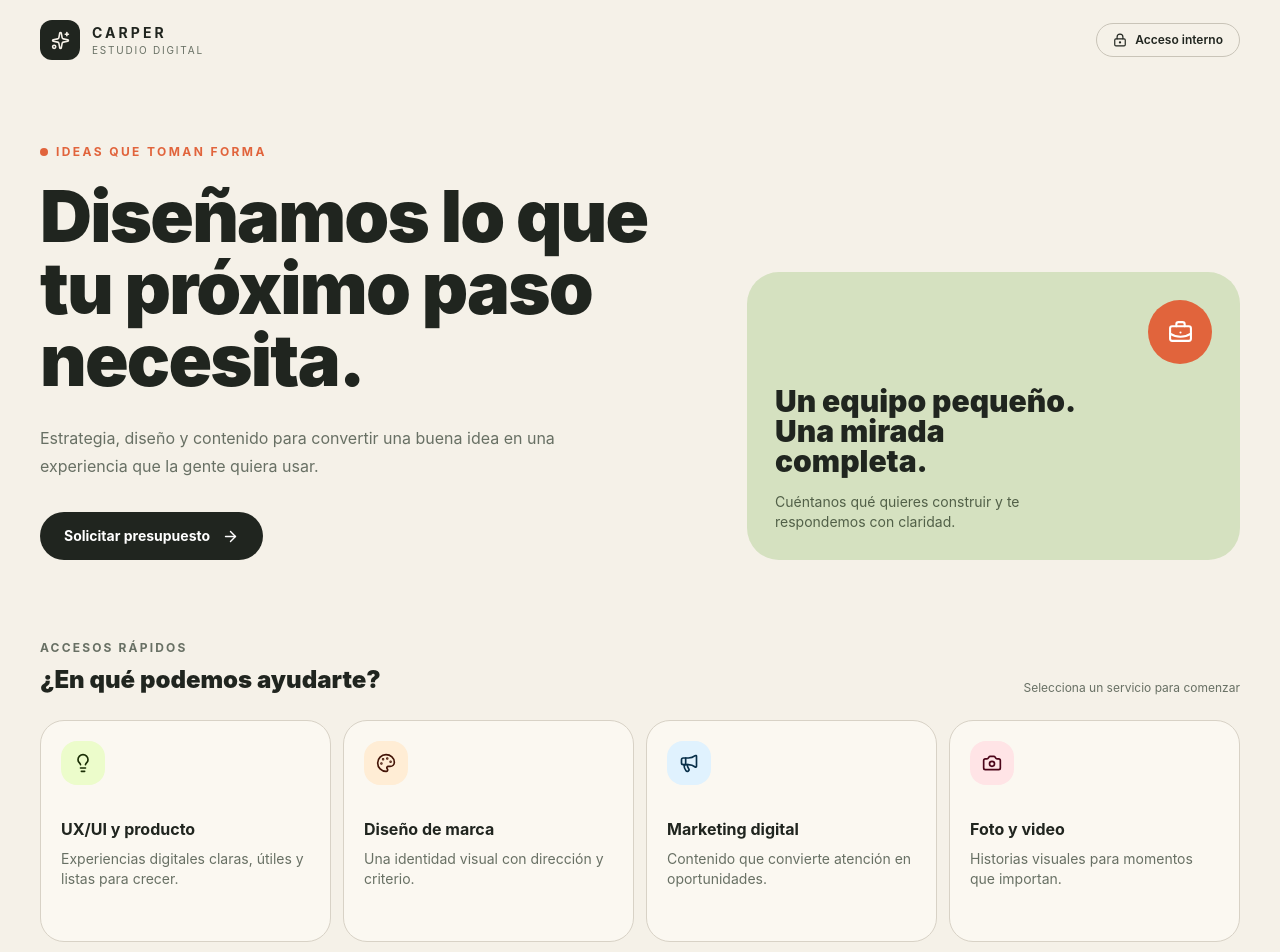
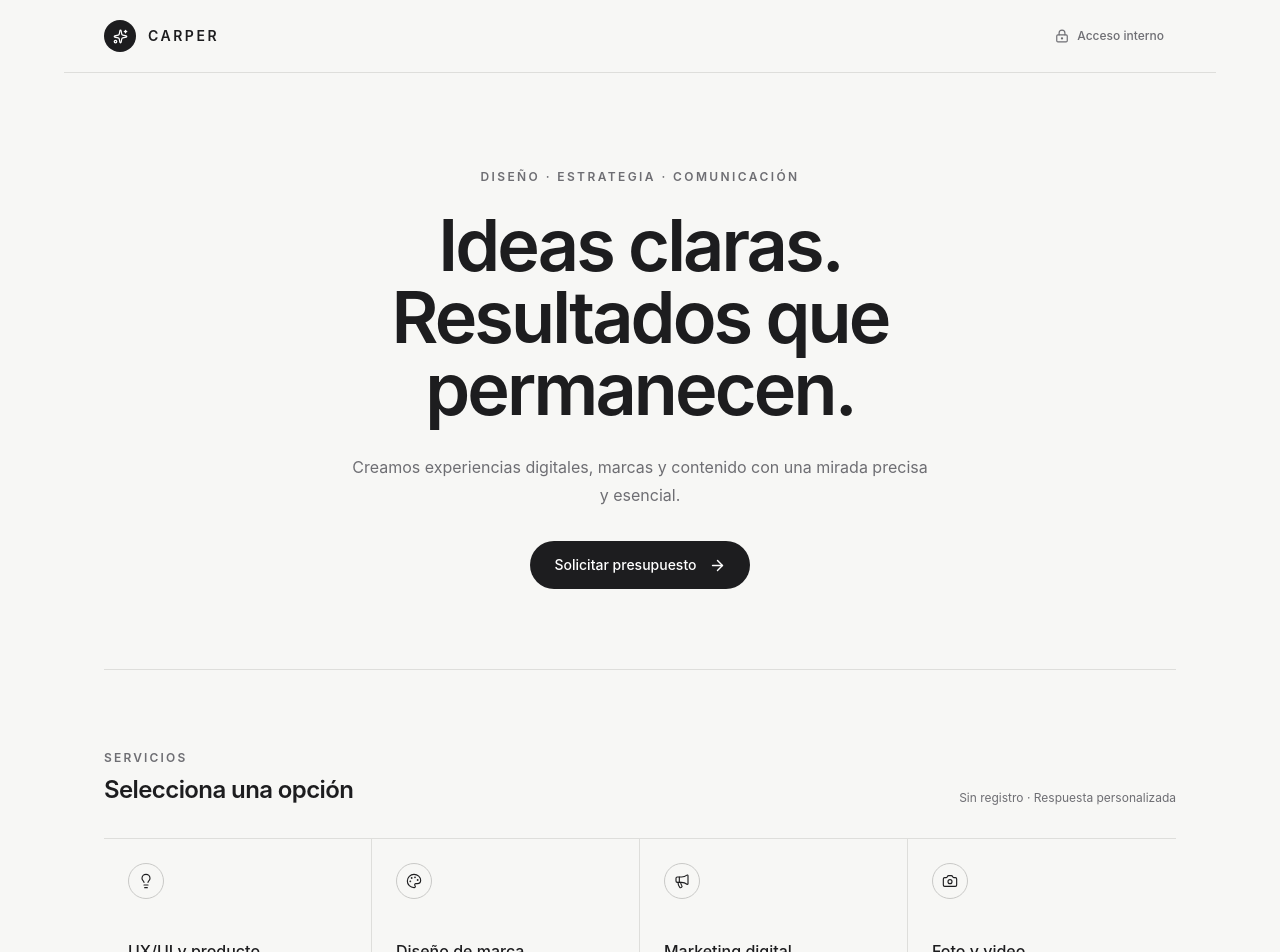
Before and after one commit to karelysperezr-cmd/App-Horas-Carper, a React (Vite) app: page / in a window 1280 px wide. Shown: the top 952 px of the page. Built offline with nearby package versions, Linux system fonts and the light colour scheme.

Commit message:
Refine public client request experience

```diff
--- a/src/App.tsx
+++ b/src/App.tsx
@@ -1,7 +1,6 @@
 import { useEffect, useState, type FormEvent } from 'react';
 import { Fichaje } from './components/Fichaje';
 import { GeneradorFactura } from './components/GeneradorFactura';
-import { FormularioSolicitudCliente } from './components/FormularioSolicitudCliente';
 import { SolicitudesCliente } from './components/SolicitudesCliente';
 import { VistaPublica } from './components/VistaPublica';
 import type { Cliente, RegistroJornada, Factura, SolicitudPresupuesto } from './types';
@@ -505,7 +504,6 @@ export function App() {
 
         {pestanaActiva === 'solicitudes' && (
           <div className="space-y-4 my-4">
-            <FormularioSolicitudCliente onEnviarSolicitud={handleAgregarSolicitud} />
             <SolicitudesCliente solicitudes={solicitudes} onActualizarEstado={handleActualizarSolicitud} />
 
             <div className="rounded-3xl border border-neutral-200 bg-white p-4 shadow-sm">
--- a/src/components/VistaPublica.tsx
+++ b/src/components/VistaPublica.tsx
@@ -1,5 +1,5 @@
-import { useState } from 'react';
-import { ArrowRight, BriefcaseBusiness, Camera, Check, Lightbulb, LockKeyhole, Megaphone, Palette, Sparkles } from 'lucide-react';
+import { useEffect, useState } from 'react';
+import { ArrowRight, Camera, Check, Lightbulb, LockKeyhole, Megaphone, Palette, Send, Sparkles } from 'lucide-react';
 import { FormularioSolicitudCliente } from './FormularioSolicitudCliente';
 import type { SolicitudPresupuesto } from '../types';
 
@@ -9,14 +9,24 @@ interface VistaPublicaProps {
 }
 
 const servicios = [
-  { id: 'dev-ux-ui', nombre: 'UX/UI y producto', descripcion: 'Experiencias digitales claras, útiles y listas para crecer.', icono: Lightbulb, color: 'bg-lime-100 text-lime-950' },
-  { id: 'asesoria-marca', nombre: 'Diseño de marca', descripcion: 'Una identidad visual con dirección y criterio.', icono: Palette, color: 'bg-orange-100 text-orange-950' },
-  { id: 'marketing-audiovisual', nombre: 'Marketing digital', descripcion: 'Contenido que convierte atención en oportunidades.', icono: Megaphone, color: 'bg-sky-100 text-sky-950' },
-  { id: 'fotografia-eventos', nombre: 'Foto y video', descripcion: 'Historias visuales para momentos que importan.', icono: Camera, color: 'bg-rose-100 text-rose-950' }
+  { id: 'dev-ux-ui', nombre: 'UX/UI y producto', descripcion: 'Experiencias digitales claras, útiles y fáciles de usar.', icono: Lightbulb },
+  { id: 'asesoria-marca', nombre: 'Diseño de marca', descripcion: 'Identidades visuales consistentes y reconocibles.', icono: Palette },
+  { id: 'marketing-audiovisual', nombre: 'Marketing digital', descripcion: 'Contenido pensado para comunicar y convertir.', icono: Megaphone },
+  { id: 'fotografia-eventos', nombre: 'Foto y video', descripcion: 'Registro visual preciso para tus momentos importantes.', icono: Camera }
 ] as const;
 
 export function VistaPublica({ onEnviarSolicitud, onAcceder }: VistaPublicaProps) {
   const [servicioSeleccionado, setServicioSeleccionado] = useState<SolicitudPresupuesto['tipoServicio'] | null>(null);
+  const [solicitudEnviada, setSolicitudEnviada] = useState(false);
+
+  useEffect(() => {
+    if (!solicitudEnviada) return;
+    const timeout = window.setTimeout(() => {
+      setSolicitudEnviada(false);
+      setServicioSeleccionado(null);
+    }, 4500);
+    return () => window.clearTimeout(timeout);
+  }, [solicitudEnviada]);
 
   const abrirSolicitud = (servicio?: SolicitudPresupuesto['tipoServicio']) => {
     setServicioSeleccionado(servicio ?? 'dev-ux-ui');
@@ -24,45 +34,46 @@ export function VistaPublica({ onEnviarSolicitud, onAcceder }: VistaPublicaProps
   };
 
   return (
-    <div className="min-h-screen overflow-hidden bg-[#f5f1e8] text-[#20251f]">
-      <header className="mx-auto flex max-w-7xl items-center justify-between px-5 py-5 lg:px-10">
+    <div className="min-h-screen bg-[#f7f7f5] text-[#1d1d1f]">
+      <header className="mx-auto flex max-w-6xl items-center justify-between border-b border-[#dededb] px-5 py-5 lg:px-10">
         <div className="flex items-center gap-3">
-          <div className="flex h-10 w-10 items-center justify-center rounded-xl bg-[#20251f] text-[#f5f1e8]"><Sparkles size={19} /></div>
-          <div><p className="text-sm font-bold tracking-[0.22em]">CARPER</p><p className="text-[10px] uppercase tracking-[0.18em] text-[#687064]">Estudio digital</p></div>
+          <div className="flex h-8 w-8 items-center justify-center rounded-full bg-[#1d1d1f] text-white"><Sparkles size={15} /></div>
+          <p className="text-sm font-semibold tracking-[0.18em]">CARPER</p>
         </div>
-        <button type="button" onClick={onAcceder} className="flex items-center gap-2 rounded-full border border-[#c9c4b8] px-4 py-2 text-xs font-semibold transition hover:border-[#20251f] hover:bg-white"><LockKeyhole size={14} /> Acceso interno</button>
+        <button type="button" onClick={onAcceder} className="flex items-center gap-2 rounded-full px-3 py-2 text-xs font-medium text-[#6e6e73] transition hover:bg-[#ebebeb] hover:text-[#1d1d1f]"><LockKeyhole size={14} /> Acceso interno</button>
       </header>
 
-      <main className="mx-auto max-w-7xl px-5 pb-16 pt-10 lg:px-10 lg:pt-16">
-        <section className="grid items-end gap-10 lg:grid-cols-[1.15fr_0.85fr]">
-          <div className="max-w-3xl">
-            <p className="mb-5 flex items-center gap-2 text-xs font-bold uppercase tracking-[0.2em] text-[#e1643c]"><span className="h-2 w-2 rounded-full bg-[#e1643c]" /> Ideas que toman forma</p>
-            <h1 className="max-w-3xl text-5xl font-black leading-[0.95] tracking-tight sm:text-7xl">Diseñamos lo que tu próximo paso necesita.</h1>
-            <p className="mt-7 max-w-xl text-base leading-7 text-[#687064]">Estrategia, diseño y contenido para convertir una buena idea en una experiencia que la gente quiera usar.</p>
-            <button type="button" onClick={() => abrirSolicitud()} className="mt-8 inline-flex items-center gap-3 rounded-full bg-[#20251f] px-6 py-3.5 text-sm font-bold text-white transition hover:bg-[#3c473b]">Solicitar presupuesto <ArrowRight size={17} /></button>
-          </div>
-          <div className="relative min-h-56 rounded-[2rem] bg-[#d5e1c0] p-7 lg:min-h-72">
-            <div className="absolute right-7 top-7 flex h-16 w-16 items-center justify-center rounded-full bg-[#e1643c] text-white"><BriefcaseBusiness size={25} /></div>
-            <div className="absolute bottom-7 left-7 max-w-xs"><p className="text-3xl font-black leading-none">Un equipo pequeño.<br />Una mirada completa.</p><p className="mt-4 text-sm text-[#526048]">Cuéntanos qué quieres construir y te respondemos con claridad.</p></div>
-          </div>
+      <main className="mx-auto max-w-6xl px-5 pb-20 pt-16 lg:px-10 lg:pt-24">
+        {solicitudEnviada ? (
+          <section className="mx-auto flex min-h-[60vh] max-w-xl flex-col items-center justify-center text-center">
+            <div className="flex h-16 w-16 items-center justify-center rounded-full bg-[#1d1d1f] text-white"><Send size={24} /></div>
+            <p className="mt-8 text-xs font-semibold uppercase tracking-[0.2em] text-[#6e6e73]">Solicitud recibida</p>
+            <h1 className="mt-4 text-4xl font-semibold tracking-tight sm:text-5xl">Gracias por escribirnos.</h1>
+            <p className="mt-5 max-w-md text-base leading-7 text-[#6e6e73]">Hemos registrado tu solicitud. Revisaremos los detalles y nos pondremos en contacto contigo.</p>
+            <button type="button" onClick={() => { setSolicitudEnviada(false); setServicioSeleccionado(null); }} className="mt-8 inline-flex items-center gap-2 rounded-full bg-[#1d1d1f] px-5 py-3 text-sm font-medium text-white transition hover:bg-black">Volver al inicio <ArrowRight size={16} /></button>
+          </section>
+        ) : (
+          <>
+            <section className="border-b border-[#dededb] pb-20 text-center">
+              <p className="text-xs font-semibold uppercase tracking-[0.2em] text-[#6e6e73]">Diseño · Estrategia · Comunicación</p>
+              <h1 className="mx-auto mt-6 max-w-4xl text-5xl font-semibold leading-[1.02] tracking-[-0.04em] sm:text-7xl">Ideas claras.<br />Resultados que permanecen.</h1>
+              <p className="mx-auto mt-7 max-w-xl text-base leading-7 text-[#6e6e73]">Creamos experiencias digitales, marcas y contenido con una mirada precisa y esencial.</p>
+              <button type="button" onClick={() => abrirSolicitud()} className="mt-8 inline-flex items-center gap-3 rounded-full bg-[#1d1d1f] px-6 py-3.5 text-sm font-medium text-white transition hover:bg-black">Solicitar presupuesto <ArrowRight size={17} /></button>
             </section>
 
             <section className="mt-20" aria-labelledby="servicios-title">
-          <div className="mb-6 flex items-end justify-between gap-4"><div><p className="text-xs font-bold uppercase tracking-[0.18em] text-[#687064]">Accesos rápidos</p><h2 id="servicios-title" className="mt-2 text-2xl font-black">¿En qué podemos ayudarte?</h2></div><span className="hidden text-xs text-[#687064] sm:block">Selecciona un servicio para comenzar</span></div>
-          <div className="grid gap-3 sm:grid-cols-2 lg:grid-cols-4">
-            {servicios.map(({ id, nombre, descripcion, icono: Icon, color }) => (
-              <button key={id} type="button" onClick={() => abrirSolicitud(id)} className="group min-h-48 rounded-3xl border border-[#d8d2c6] bg-[#fbf8f1] p-5 text-left transition hover:-translate-y-1 hover:border-[#20251f] hover:shadow-lg">
-                <div className={`mb-8 flex h-11 w-11 items-center justify-center rounded-2xl ${color}`}><Icon size={20} /></div><h3 className="font-bold">{nombre}</h3><p className="mt-2 text-sm leading-5 text-[#687064]">{descripcion}</p><span className="mt-4 flex items-center gap-1 text-xs font-bold opacity-0 transition group-hover:opacity-100">Empezar <ArrowRight size={13} /></span>
+              <div className="mb-8 flex items-end justify-between gap-4"><div><p className="text-xs font-semibold uppercase tracking-[0.18em] text-[#6e6e73]">Servicios</p><h2 id="servicios-title" className="mt-2 text-2xl font-semibold tracking-tight">Selecciona una opción</h2></div><span className="hidden text-xs text-[#6e6e73] sm:block">Sin registro · Respuesta personalizada</span></div>
+              <div className="grid border-y border-[#dededb] sm:grid-cols-2 lg:grid-cols-4">
+                {servicios.map(({ id, nombre, descripcion, icono: Icon }) => (
+                  <button key={id} type="button" onClick={() => abrirSolicitud(id)} className="group min-h-48 border-b border-[#dededb] p-6 text-left transition hover:bg-white sm:border-r lg:border-b-0 last:border-r-0">
+                    <div className="mb-10 flex h-9 w-9 items-center justify-center rounded-full border border-[#c9c9c7] text-[#1d1d1f]"><Icon size={16} strokeWidth={1.7} /></div><h3 className="font-medium">{nombre}</h3><p className="mt-2 text-sm leading-5 text-[#6e6e73]">{descripcion}</p><span className="mt-5 flex items-center gap-1 text-xs font-medium text-[#1d1d1f] opacity-0 transition group-hover:opacity-100">Ver más <ArrowRight size={13} /></span>
                   </button>
                 ))}
               </div>
             </section>
 
-        {servicioSeleccionado && (
-          <section id="solicitar-presupuesto" className="mt-20 grid scroll-mt-6 gap-8 lg:grid-cols-[0.8fr_1.2fr]">
-            <div className="pt-3"><p className="text-xs font-bold uppercase tracking-[0.18em] text-[#e1643c]">Sin registro</p><h2 className="mt-3 text-4xl font-black leading-tight">Hablemos de tu proyecto.</h2><p className="mt-4 max-w-sm text-sm leading-6 text-[#687064]">Déjanos los datos esenciales. La solicitud se registrará y podrás enviarla directamente desde tu correo.</p><div className="mt-8 space-y-3 text-sm text-[#526048]"><p className="flex items-center gap-2"><Check size={16} /> Respuesta personalizada</p><p className="flex items-center gap-2"><Check size={16} /> Sin compromiso</p><p className="flex items-center gap-2"><Check size={16} /> Propuesta clara de alcance</p></div></div>
-            <FormularioSolicitudCliente key={servicioSeleccionado} initialService={servicioSeleccionado} onEnviarSolicitud={onEnviarSolicitud} className="border-[#d8d2c6] shadow-xl" />
-          </section>
+            {servicioSeleccionado && <section id="solicitar-presupuesto" className="mt-20 grid scroll-mt-6 gap-10 lg:grid-cols-[0.8fr_1.2fr]"><div className="pt-3"><p className="text-xs font-semibold uppercase tracking-[0.18em] text-[#6e6e73]">Solicitud</p><h2 className="mt-3 text-4xl font-semibold leading-tight tracking-tight">Cuéntanos qué necesitas.</h2><p className="mt-4 max-w-sm text-sm leading-6 text-[#6e6e73]">Completa los datos del proyecto. Te responderemos con una propuesta ajustada a tus necesidades.</p><div className="mt-8 space-y-3 text-sm text-[#6e6e73]"><p className="flex items-center gap-2"><Check size={15} /> Sin registro</p><p className="flex items-center gap-2"><Check size={15} /> Respuesta personalizada</p></div></div><FormularioSolicitudCliente key={servicioSeleccionado} initialService={servicioSeleccionado} onEnviarSolicitud={onEnviarSolicitud} onSolicitudEnviada={() => setSolicitudEnviada(true)} className="border-[#dededb] shadow-none" /> </section>}
+          </>
         )}
       </main>
     </div>
```
Also changed, not shown: src/components/FormularioSolicitudCliente.tsx (+6 -27 lines). Lines whose indentation alone changed are shown as unchanged.
